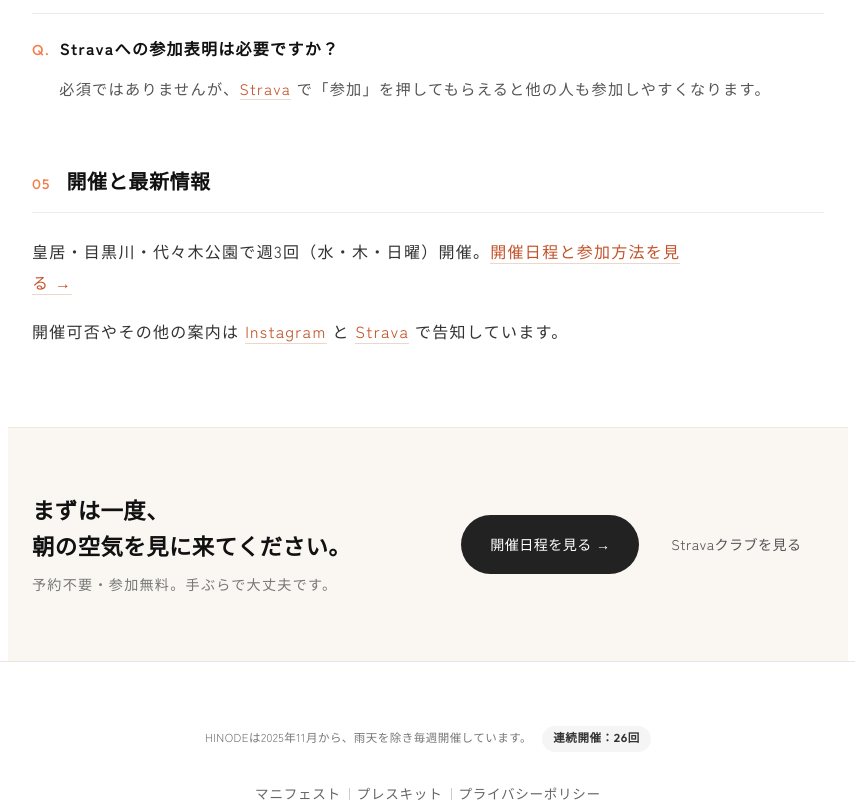
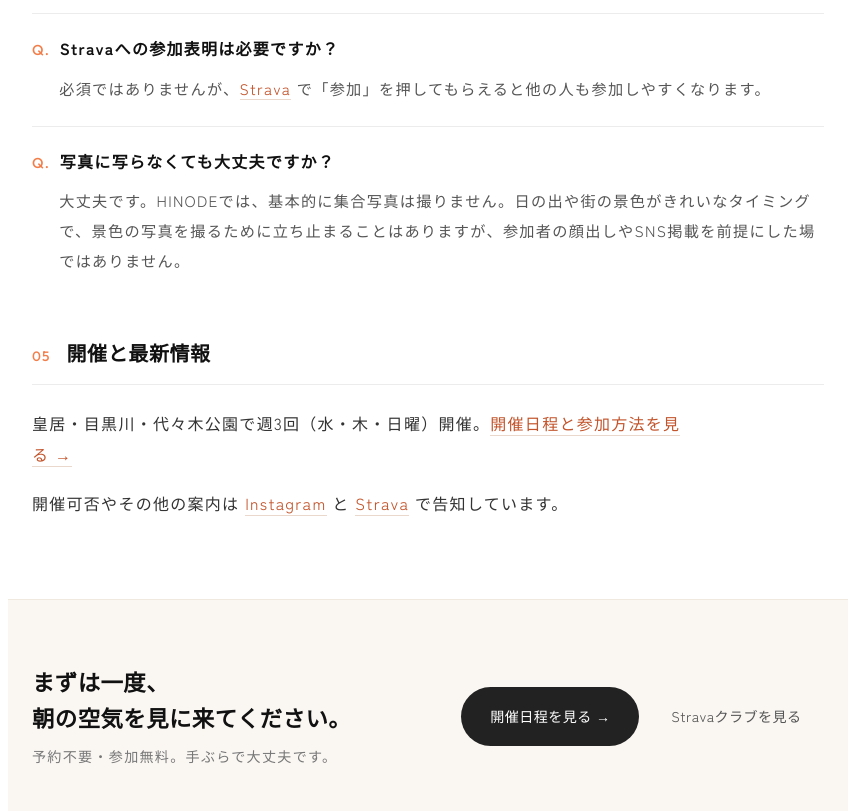
Before and after one commit to git10a/hinode, a Next.js app: page /about in a window 1280 px wide. Shown: the part 2600-3411 px from the top of the page, without its empty margins (212-1067 px from the left). Built offline with nearby package versions, Linux system fonts and the light colour scheme.

Commit message:
copy: add photo privacy faq

```diff
--- a/app/about/page.js
+++ b/app/about/page.js
@@ -48,6 +48,14 @@ const FAQ_JSON_LD = {
                 "@type": "Answer",
                 "text": "中学生から50代まで老若男女問わず参加しています。"
             }
+        },
+        {
+            "@type": "Question",
+            "name": "写真に写らなくても大丈夫ですか？",
+            "acceptedAnswer": {
+                "@type": "Answer",
+                "text": "大丈夫です。HINODEでは、基本的に集合写真は撮りません。日の出や街の景色がきれいなタイミングで、景色の写真を撮るために立ち止まることはありますが、参加者の顔出しやSNS掲載を前提にした場ではありません。"
+            }
         }
     ]
 };
--- a/components/AboutContent.js
+++ b/components/AboutContent.js
@@ -55,6 +55,10 @@ const FAQ = [
         a: (
             <>必須ではありませんが、<a href="https://strava.app.link/pQ0uMuWWj2b" className={styles.link} target="_blank" rel="noopener noreferrer">Strava</a> で「参加」を押してもらえると他の人も参加しやすくなります。</>
         ),
+    },
+    {
+        q: '写真に写らなくても大丈夫ですか？',
+        a: '大丈夫です。HINODEでは、基本的に集合写真は撮りません。日の出や街の景色がきれいなタイミングで、景色の写真を撮るために立ち止まることはありますが、参加者の顔出しやSNS掲載を前提にした場ではありません。',
     },
 ];
 
```
Also changed, not shown: app/schedule/page.js (+4 -3 lines).
